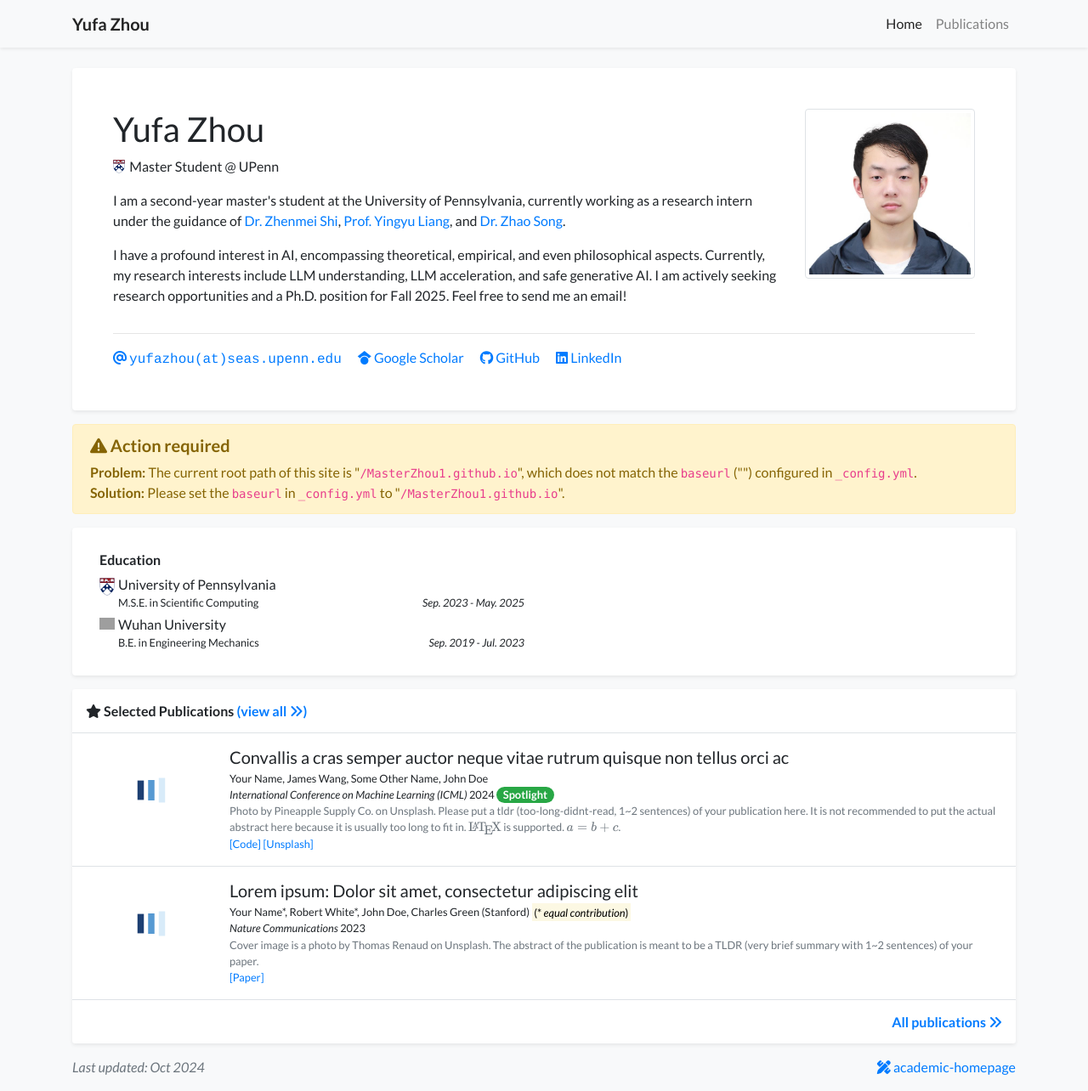
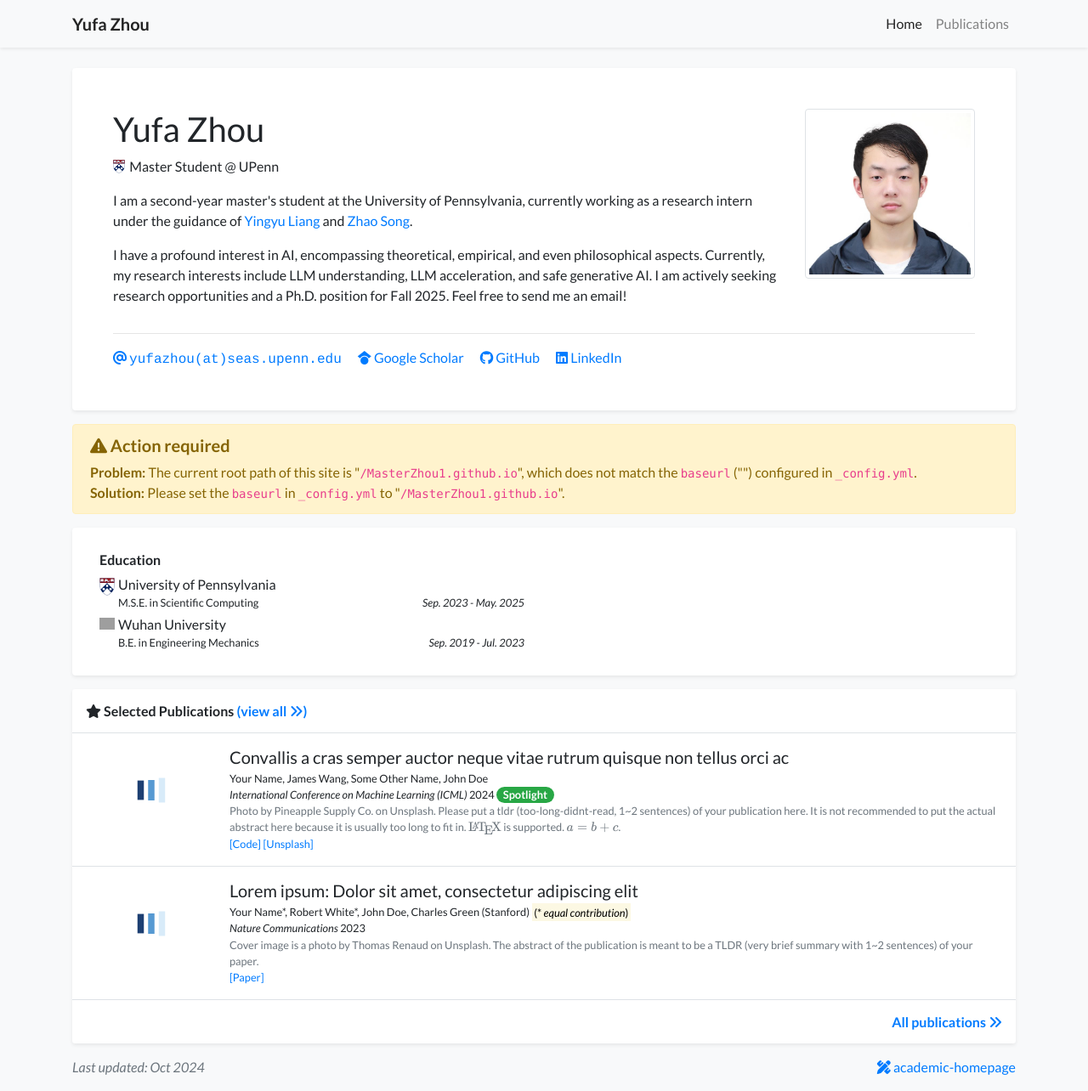
Before and after one commit to MasterZhou1/MasterZhou1.github.io, a Jekyll site: the page built from index.html, in a window 1280 px wide and 1284 px high. Shown: the whole window at 85% size. Built offline with Jekyll 4.4.1, drawn with Linux system fonts in a browser that asks for light colours; nearby versions of some CDN libraries; a style sheet for code colours, icons or effects is not loaded; grey boxes are pictures that could not be loaded.

Commit message:
Update profile.yml

```diff
--- a/_data/profile.yml
+++ b/_data/profile.yml
@@ -24,9 +24,8 @@ short_bio_text_justify: false
 short_bio: >-
   <p>
     I am a second-year master's student at the University of Pennsylvania, currently working as a research intern under the guidance of
-    <a href="https://pages.cs.wisc.edu/~zhmeishi/" target="_blank">Dr. Zhenmei Shi</a>,
-    <a href="https://scholar.google.com/citations?user=_RVvnS4AAAAJ&hl=en" target="_blank">Prof. Yingyu Liang</a>,
-    and <a href="https://scholar.google.com/citations?user=yDZct7UAAAAJ&hl=en" target="_blank">Dr. Zhao Song</a>.
+    <a href="https://yingyuliang.github.io/" target="_blank">Yingyu Liang</a>
+    and <a href="https://scholar.google.com/citations?user=yDZct7UAAAAJ&hl=en" target="_blank">Zhao Song</a>.
   </p>
   <p>
     I have a profound interest in AI, encompassing theoretical, empirical, and even philosophical aspects.
```
